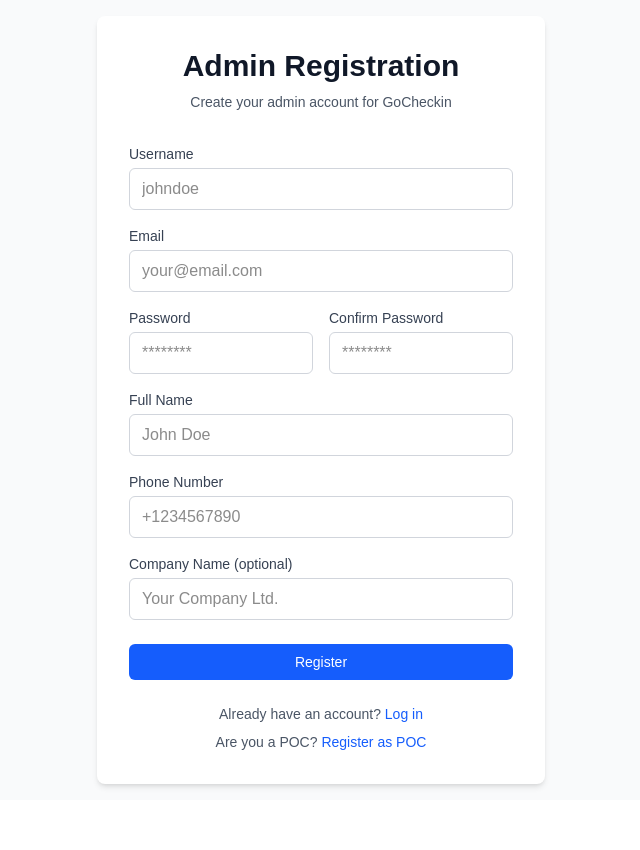
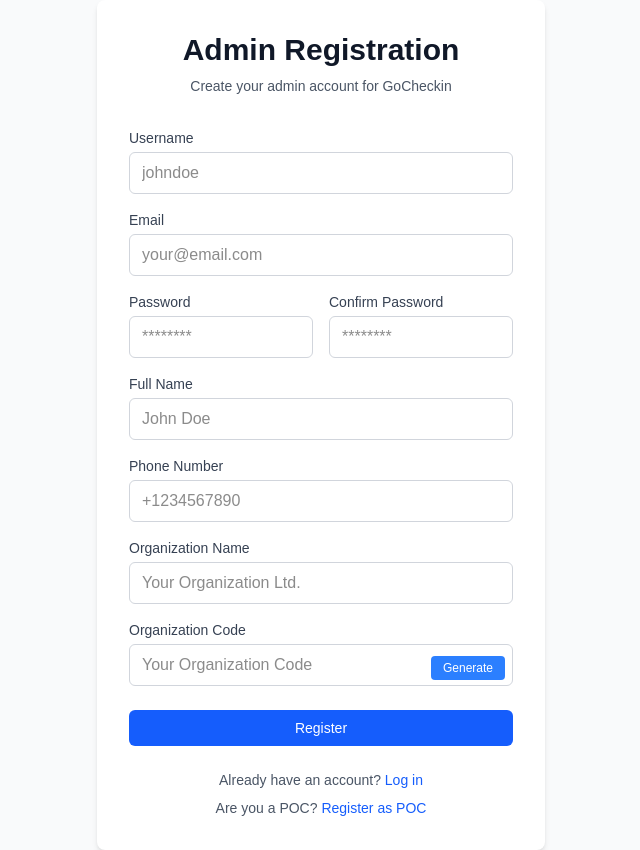
Before and after one commit to bk-leducphuong/GoCheckin, a Next.js app in the folder client/: page /register/tenant in a window 1280 px wide. Shown: the whole page, without its empty margins (319-959 px from the left). Before the commit the page ends 800 px from the top, so only its background shows below. Built offline with nearby package versions, Linux system fonts and the light colour scheme; no server answers.

Commit message:
feat: add code generator in admin register form

```diff
--- a/client/src/app/register/tenant/page.tsx
+++ b/client/src/app/register/tenant/page.tsx
@@ -19,7 +19,8 @@
   confirmPassword: z.string(),
   fullName: z.string().min(2, 'Full name must be at least 2 characters'),
   phoneNumber: z.string().min(6, 'Phone number is required'),
-  companyName: z.string().optional(),
+  organizationName: z.string(),
+  organizationCode: z.string(),
 }).refine(data => data.password === data.confirmPassword, {
   message: 'Passwords do not match',
   path: ['confirmPassword'],
@@ -35,7 +36,8 @@
   const {
     register,
     handleSubmit,
-    formState: { errors, isSubmitting }
+    formState: { errors, isSubmitting },
+    setValue
   } = useForm<AdminRegisterFormData>({
     resolver: zodResolver(adminRegisterSchema),
   });
@@ -52,7 +54,7 @@
       await adminRegister(registerData as AdminRegisterData);
 
       // Redirect to dashboard after successful registration
-      router.push('/dashboard');
+      router.push('/admin');
     } catch (error) {
       console.error('Registration error:', error);
       setErrorMessage(
@@ -132,12 +134,32 @@
             />
 
             <Input
-              label="Company Name (optional)"
+              label="Organization Name"
               type="text"
-              {...register('companyName')}
-              error={errors.companyName?.message}
-              placeholder="Your Company Ltd."
+              {...register('organizationName')}
+              error={errors.organizationName?.message}
+              placeholder="Your Organization Ltd."
             />
+
+            <div className="relative">
+              <Input
+                label="Organization Code"
+                type="text"
+                {...register('organizationCode')}
+                error={errors.organizationCode?.message}
+                placeholder="Your Organization Code"
+              />
+              <button
+                type="button"
+                onClick={() => {
+                  const randomCode = `ORG-${Math.random().toString(36).substring(2, 8).toUpperCase()}`;
+                  setValue('organizationCode', randomCode, { shouldValidate: true });
+                }}
+                className="absolute right-2 top-9 px-3 py-1 text-xs bg-blue-500 text-white rounded hover:bg-blue-600 transition-colors"
+              >
+                Generate
+              </button>
+            </div>
           </div>
 
           <Button type="submit" isLoading={isSubmitting} className="w-full">
--- a/client/src/types/auth.ts
+++ b/client/src/types/auth.ts
@@ -28,7 +28,8 @@
   password: string;
   fullName: string;
   phoneNumber: string;
-  companyName?: string;
+  organizationName: string;
+  organizationCode: string;
 }
 
 export interface PocRegisterData {
@@ -37,5 +38,6 @@
   password: string;
   fullName: string;
   eventCode: string;
-  companyName?: string;
+  organizationName?: string;
+  organizationCode?: string;
 }
```
